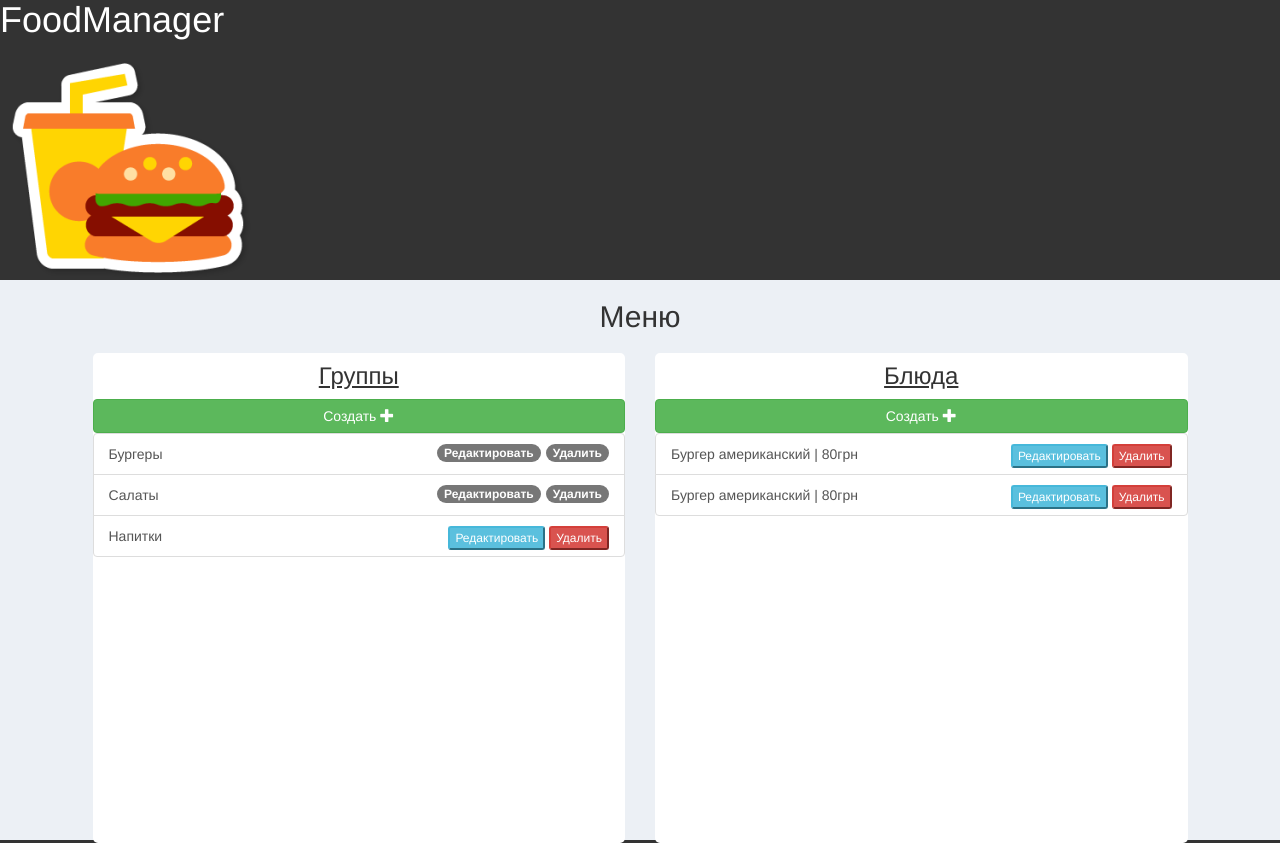
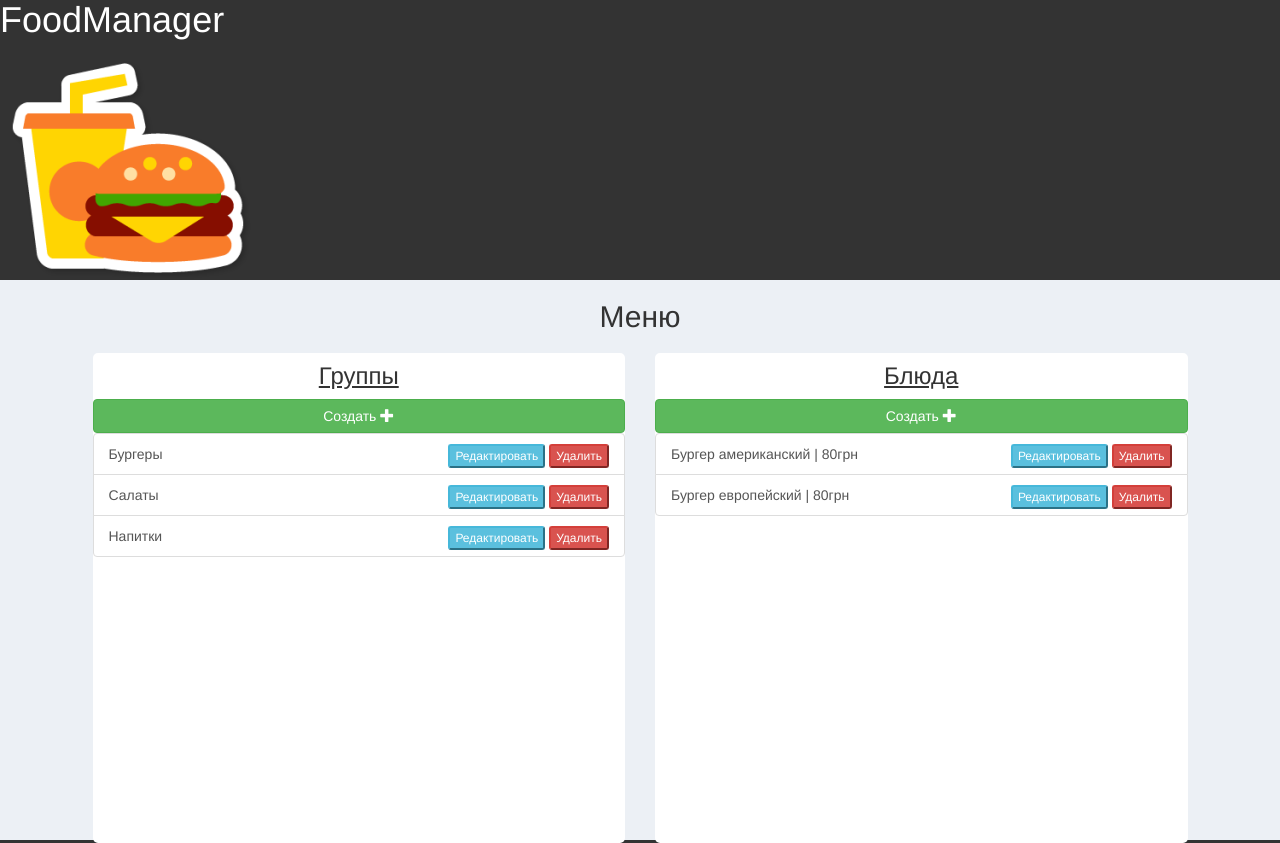
Before and after one commit to AlexPutrya/csf, a Flask app: page /catalog in a window 1280 px wide. Run offline with Flask 2, Linux system fonts and the light colour scheme; some libraries are stand-ins or nearby versions.

Commit message:
CRUD JS working

```diff
--- a/app/templates/catalog.html
+++ b/app/templates/catalog.html
@@ -28,10 +28,10 @@
 		$("body").on('click', '.edit', function(e){
 			e.preventDefault();
 			var clickedId = this.id.split("-");
-			var text_parts = $('#' + clickedId[1] +'-' +clickedId[2]).text().split(' ');
+			var text_parts = $('#' + clickedId[1] +'-' +clickedId[2]).text().split('\n');
 			var replace_text = prompt("Измените текст", text_parts[0].trim()).trim();
 			if(replace_text != "" && replace_text != null){
-				$('#'+ clickedId[1] + '-' + clickedId[2]).html(replace_text + '<span class="badge delete" id="delete-' + clickedId[1] + '-' + clickedId[2]+'"> Удалить</span><span class="badge edit" id="edit-'+ clickedId[1] + '-' + clickedId[2] +'"> Редактировать</span>' );
+				$('#'+ clickedId[1] + '-' + clickedId[2]).html(replace_text + '<div class="btn-group pull-right"> <button type="button"  id="edit-'+ clickedId[1] + '-' + clickedId[2] +'" class="btn-xs btn-info edit">Редактировать</button> <button type="button" id="delete-' + clickedId[1] + '-' + clickedId[2]+'" class="btn-xs btn-danger delete">Удалить</button></div>');
 			}
 		})
 
@@ -53,17 +53,17 @@
 					<a href="#" class="btn btn-block btn-success" id="create-group">Создать <span class="glyphicon glyphicon-plus"></span></a>
 					<div class="list-group">
 						<a href="#" class="list-group-item" id="group-1">Бургеры
-							<span class="badge delete" id="delete-group-1"> Удалить</span>
-							<span class="badge edit" id="edit-group-1"> Редактировать</span>
+							<div class="btn-group pull-right">
+								<button type="button"  id="edit-group-1" class="btn-xs btn-info edit">Редактировать</button>
+								<button type="button" id="delete-group-1" class="btn-xs btn-danger delete">Удалить</button>
+							</div>
 						</a>
 						<a href="#" class="list-group-item" id="group-2">Салаты
-							<span class="badge delete" id="delete-group-2"> Удалить</span>
-							<span class="badge edit" id="edit-group-2"> Редактировать</span>
+							<div class="btn-group pull-right">
+								<button type="button"  id="edit-group-2" class="btn-xs btn-info edit">Редактировать</button>
+								<button type="button" id="delete-group-2" class="btn-xs btn-danger delete">Удалить</button>
+							</div>
 						</a>
-						<!--<a href="#" class="list-group-item" id="group-3">Напитки-->
-							<!--<span class="badge delete" id="delete-group-3"> Удалить</span>-->
-							<!--<span class="badge edit" id="edit-group-3"> Редактировать</span>-->
-						<!--</a>-->
 						<a href="#" class="list-group-item" id="group-3">Напитки
 							<div class="btn-group pull-right">
 								<button type="button"  id="edit-group-3" class="btn-xs btn-info edit">Редактировать</button>
@@ -85,11 +85,11 @@
 								<button type="button" id="delete-dish-1" class="btn-xs btn-danger delete">Удалить</button>
 							</div>
 						</a>
-						<a href="#" class="list-group-item" id="dish-1">Бургер американский
+						<a href="#" class="list-group-item" id="dish-2">Бургер европейский
 							<span class=" price"> | 80грн</span>
 							<div class="btn-group pull-right">
-								<button type="button"  id="edit-dish-1" class="btn-xs btn-info edit">Редактировать</button>
-								<button type="button" id="delete-dish-1" class="btn-xs btn-danger delete">Удалить</button>
+								<button type="button"  id="edit-dish-2" class="btn-xs btn-info edit">Редактировать</button>
+								<button type="button" id="delete-dish-2" class="btn-xs btn-danger delete">Удалить</button>
 							</div>
 						</a>
 					</div>
```
